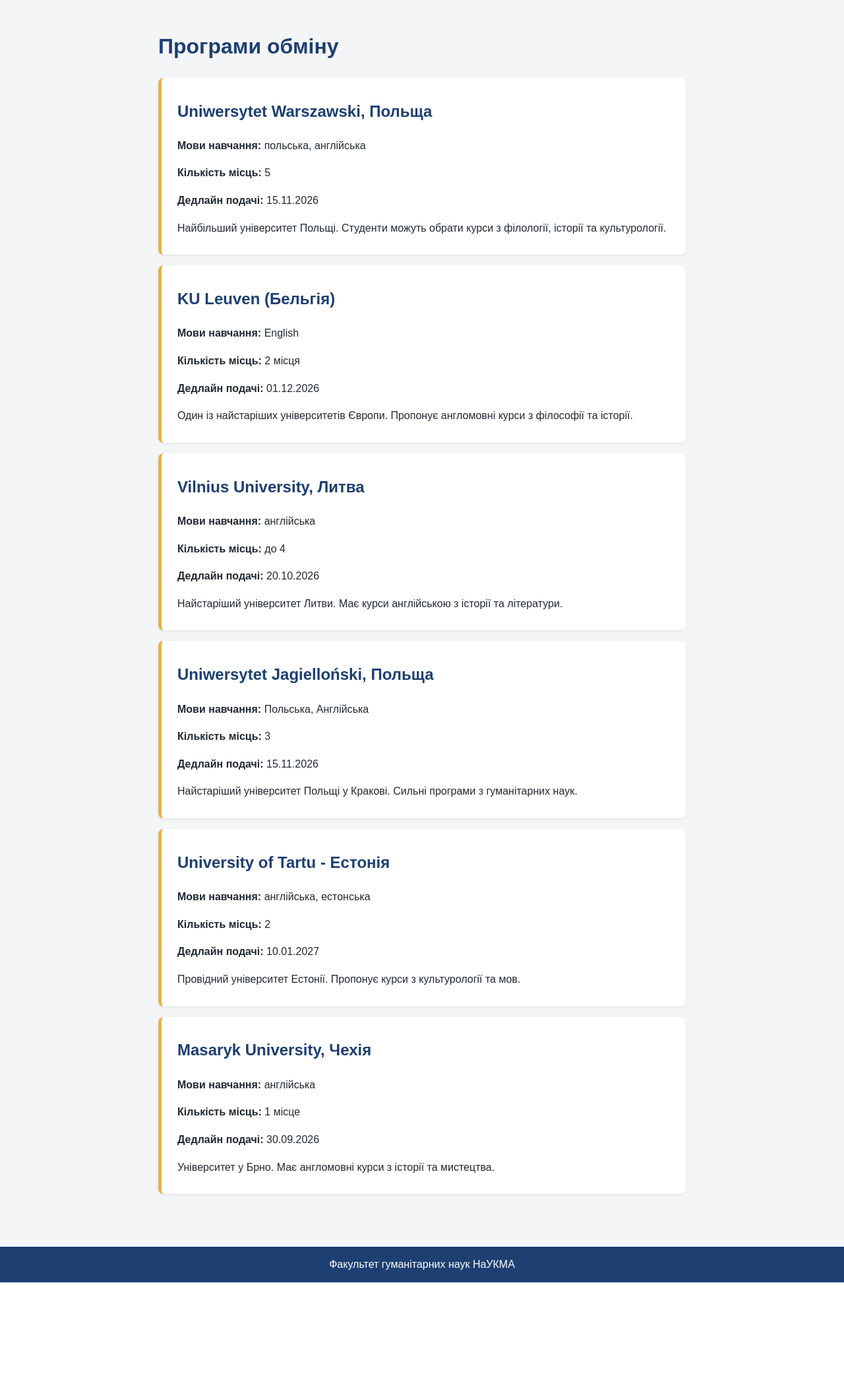
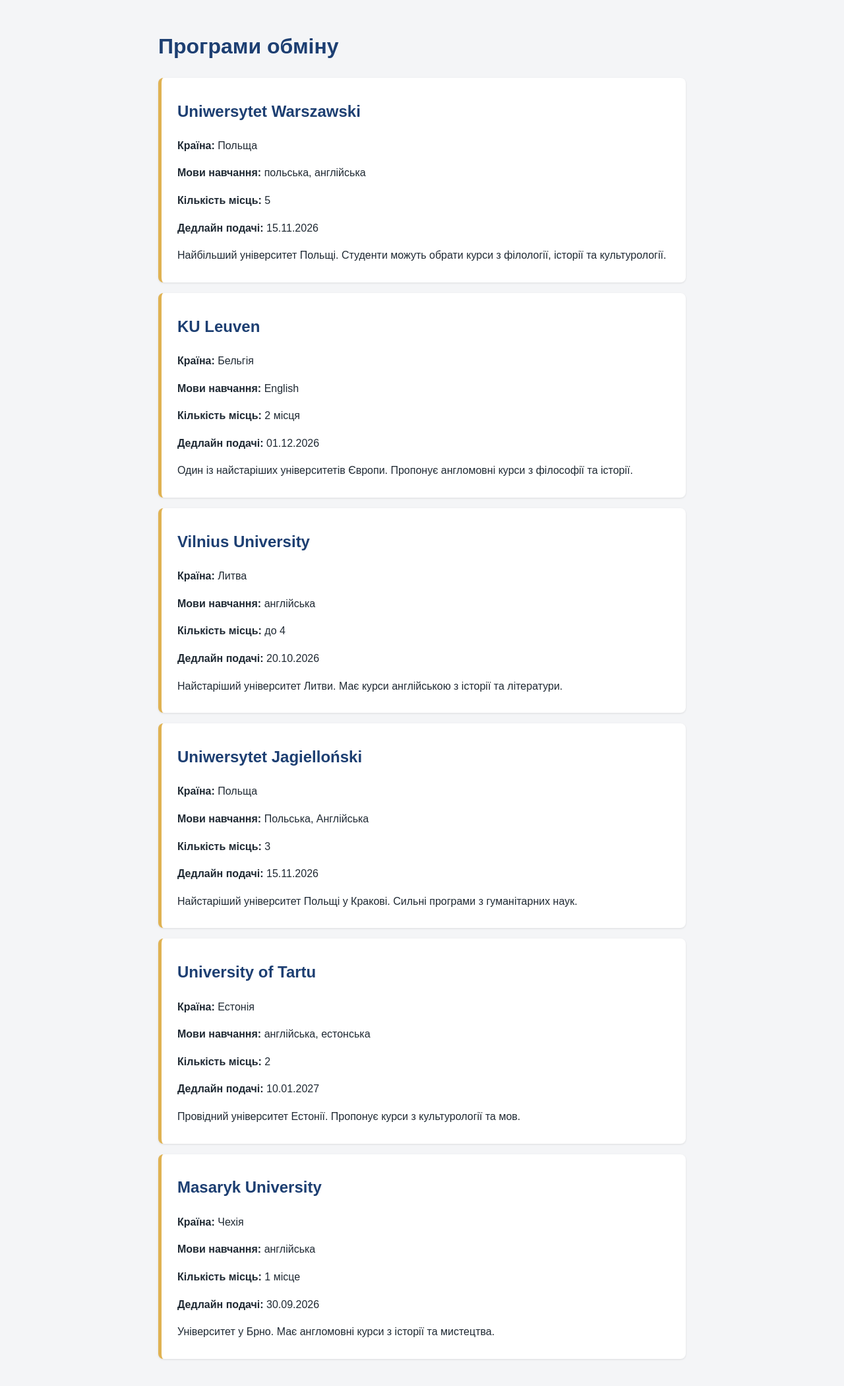
Before and after one commit to d-mirosh07/fgn_site, a Django app: page /exchange/ in a window 1280 px wide. Shown: the part 62-2162 px from the top of the page at 66% size. Before the commit the page ends 2005 px from the top, so only its background shows below. Run offline with Django 5.2, Linux system fonts and the light colour scheme; data comes from the database, SQL or seed files in the repository.

Commit message:
Split university into name and country with RunPython

```diff
--- a/faculty/models.py
+++ b/faculty/models.py
@@ -48,6 +48,7 @@ class FacultyInfo(models.Model):
 
 class ExchangeProgram(models.Model):
     university=models.CharField(max_length=200)
+    country = models.CharField(max_length=100)
     languages = models.CharField(max_length=200)
     places = models.CharField(max_length=50)
     deadline = models.DateField()
--- a/faculty/templates/faculty/exchange.html
+++ b/faculty/templates/faculty/exchange.html
@@ -6,6 +6,7 @@
 {% for program in exchange_programs %}
     <div class="card">
         <h2>{{ program.university }}</h2>
+        <p><b>Країна:</b> {{ program.country }}</p>
         <p><b>Мови навчання:</b> {{ program.languages }}</p>
         <p><b>Кількість місць:</b> {{ program.places }}</p>
         <p><b>Дедлайн подачі:</b> {{ program.deadline|date:"d.m.Y" }}</p>
```
Also changed, not shown: faculty/migrations/0003_exchange_data.py, faculty/migrations/0004_exchangeprogram_country.py (added), faculty/migrations/0005_split_university.py (added).
